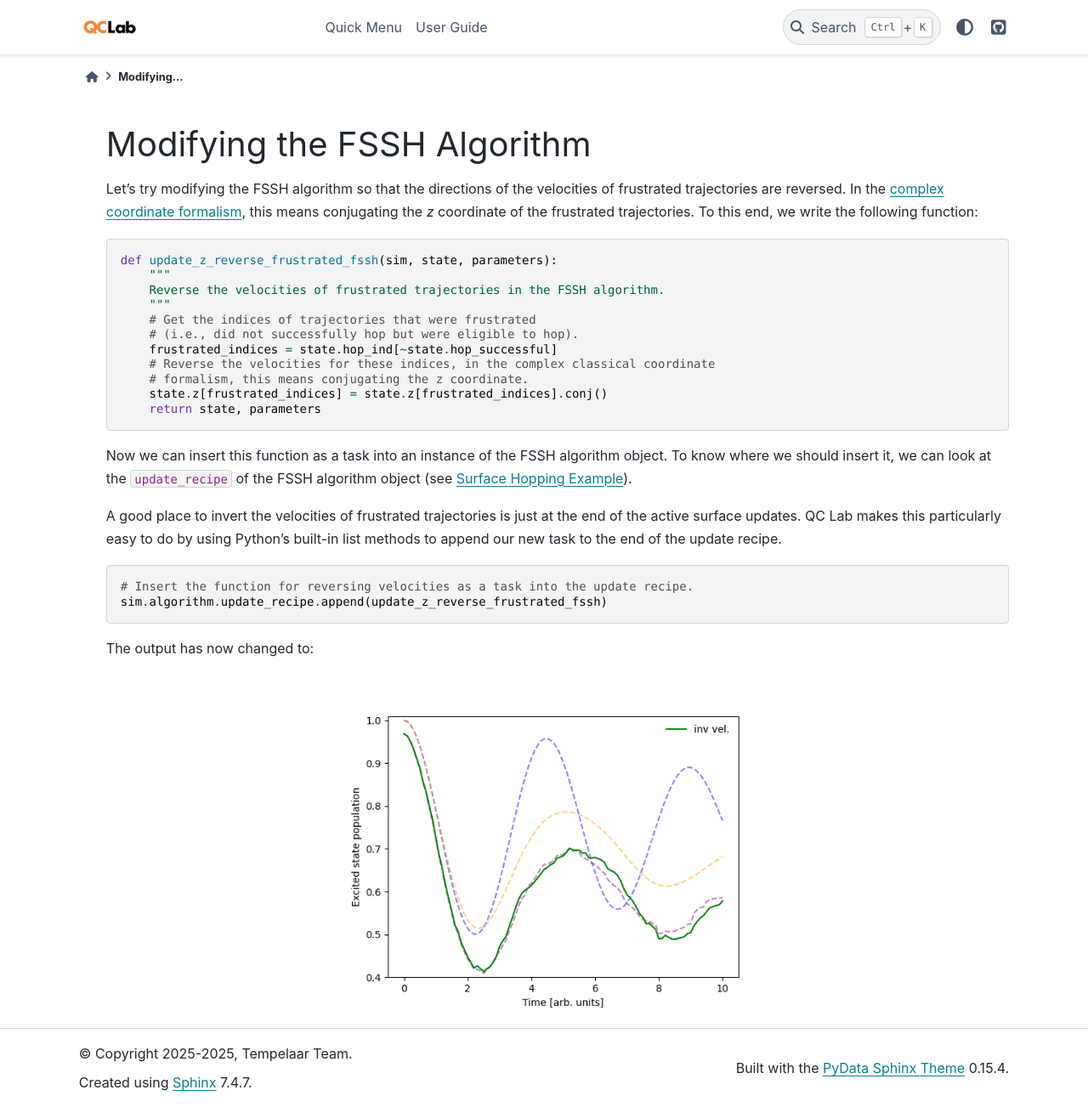
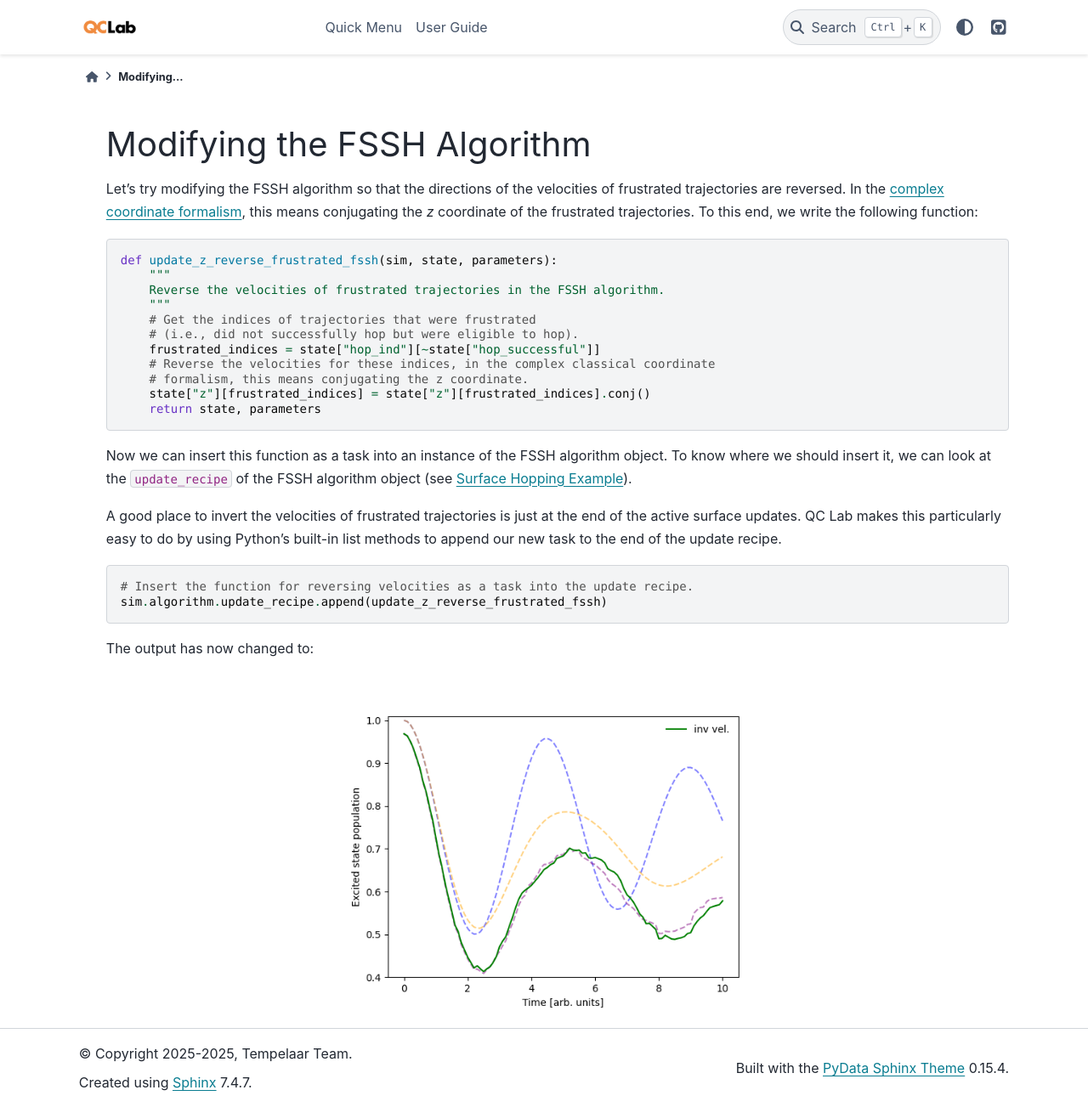
Before and after one commit to tempelaar-team/qc_lab, a Sphinx documentation site: the page built from docs/interactive_docs/spin-boson-example/modify-fssh.rst, in a window 1280 px wide and 1303 px high. Shown: the whole window at 85% size. Built offline with Sphinx 7.4.7 and the PyData theme 0.15.4, drawn with Linux system fonts in a browser that asks for light colours; some of the changed lines change nothing that is shown.

Commit message:
Fixed typo in docs.

```diff
--- a/docs/interactive_docs/spin-boson-example/modify-fssh.rst
+++ b/docs/interactive_docs/spin-boson-example/modify-fssh.rst
@@ -17,12 +17,11 @@ To this end, we write the following function:
         """
         # Get the indices of trajectories that were frustrated
         # (i.e., did not successfully hop but were eligible to hop).
-        frustrated_indices = state.hop_ind[~state.hop_successful]
+        frustrated_indices = state["hop_ind"][~state["hop_successful"]]
         # Reverse the velocities for these indices, in the complex classical coordinate
         # formalism, this means conjugating the z coordinate.
-        state.z[frustrated_indices] = state.z[frustrated_indices].conj()
+        state["z"][frustrated_indices] = state["z"][frustrated_indices].conj()
         return state, parameters
-
 
 Now we can insert this function as a task into an instance of the FSSH algorithm object. To know where we should insert it, we can look
 at the ``update_recipe`` of the FSSH algorithm object (see :ref:`fssh_source`).
```
